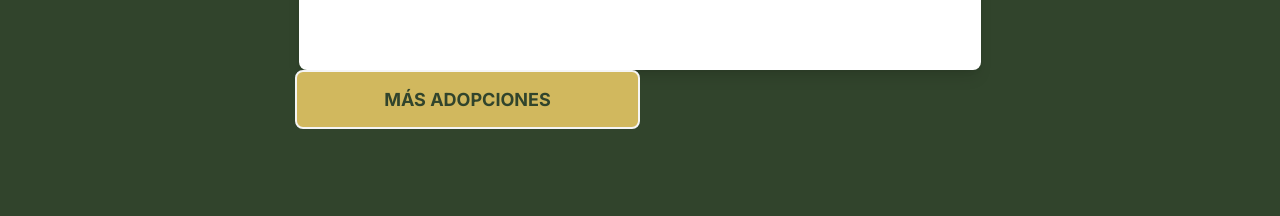
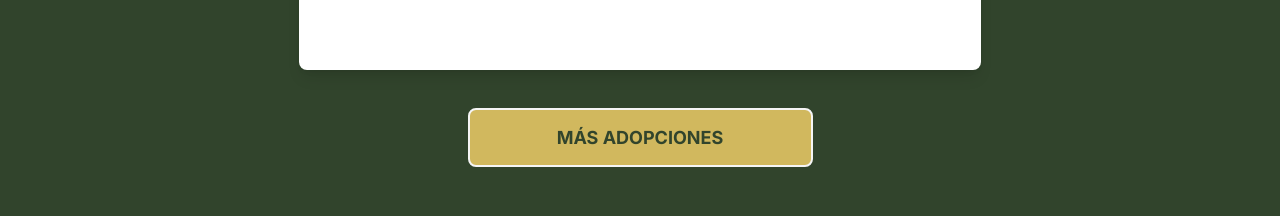
Before and after one commit to a-bac-0/rescue_factory, a React (Vite) app in the folder client/: page / in a window 1280 px wide. Shown: the part 2453-2669 px from the top of the page. Built offline with nearby package versions, Linux system fonts and the light colour scheme.

Commit message:
Button centered

```diff
--- a/client/src/components/Button.jsx
+++ b/client/src/components/Button.jsx
@@ -2,15 +2,10 @@ import React from "react";
 
 const MyButton = () => {
   return (
-      <button className="w-[345px] h-[59px] px-[80px] py-[17px] bg-[#d1b85e] rounded-lg border-2 border-neutral-100 justify-center items-center gap-2.5 inline-flex text-[#31442c] text-lg font-bold font-['Inter'] leading-normal hover:bg-[#d6c99e] focus:outline-none focus:ring focus:ring-neutral-100 active:bg-[#d1b85e]">
+      <button className="w-[345px] h-[59px] px-[80px] py-[17px] bg-[#d1b85e] rounded-lg border-2 border-neutral-100 justify-center items-center gap-2.5 inline-flex text-[#31442c] text-lg font-bold font-['Inter'] leading-normal hover:bg-[#d6c99e] transition duration-300focus:outline-none focus:ring focus:ring-neutral-100 active:bg-[#d1b85e]">
         MÁS ADOPCIONES
       </button>
   );
 };
 
 export default MyButton;
-
-// bg-violet-500 hover:bg-violet-600 focus:outline-none focus:ring focus:ring-violet-300 active:bg-violet-700 px-5 py-2 text-sm leading-5 rounded-full font-semibold text-white
-
-
-// w-[345px] h-[59px] px-[80px] py-[17px] bg-[#d1b85e] rounded-lg border-2 border-neutral-100 justify-center items-center gap-2.5 inline-flex text-[#31442c] text-lg font-bold font-['Inter'] leading-normal hover:bg-[#d6c99e] focus:outline-none focus:ring focus:ring-violet-300 active:bg-violet-700
--- a/client/src/pages/Home.jsx
+++ b/client/src/pages/Home.jsx
@@ -59,10 +59,13 @@ const Home = () => {
         <div className="absolute -top-[2.5rem] sm:-top-[2.5rem] left-0 w-full h-full flex justify-center ">
           <h1 className="font-black text-5xl text-[#31442C]">ADOPCIONES</h1>
         </div>
-        <section className="w-full min-w-[314px] max-w-[850px] mx-auto px-8 sm:px-4 md:px-14 lg:px-20 mb-36">
+        <section className="w-full min-w-[314px] max-w-[850px] mx-auto px-8 sm:px-4 md:px-14 lg:px-20 mb-30">
           <Carousel />
-          <MyButton />
+          <section className="pt-[38px] flex justify-center">
+        <MyButton />
         </section>
+        </section>
+
       </section>
 
       <section className="relative min-h-dvh bg-[#77633d]">
```
